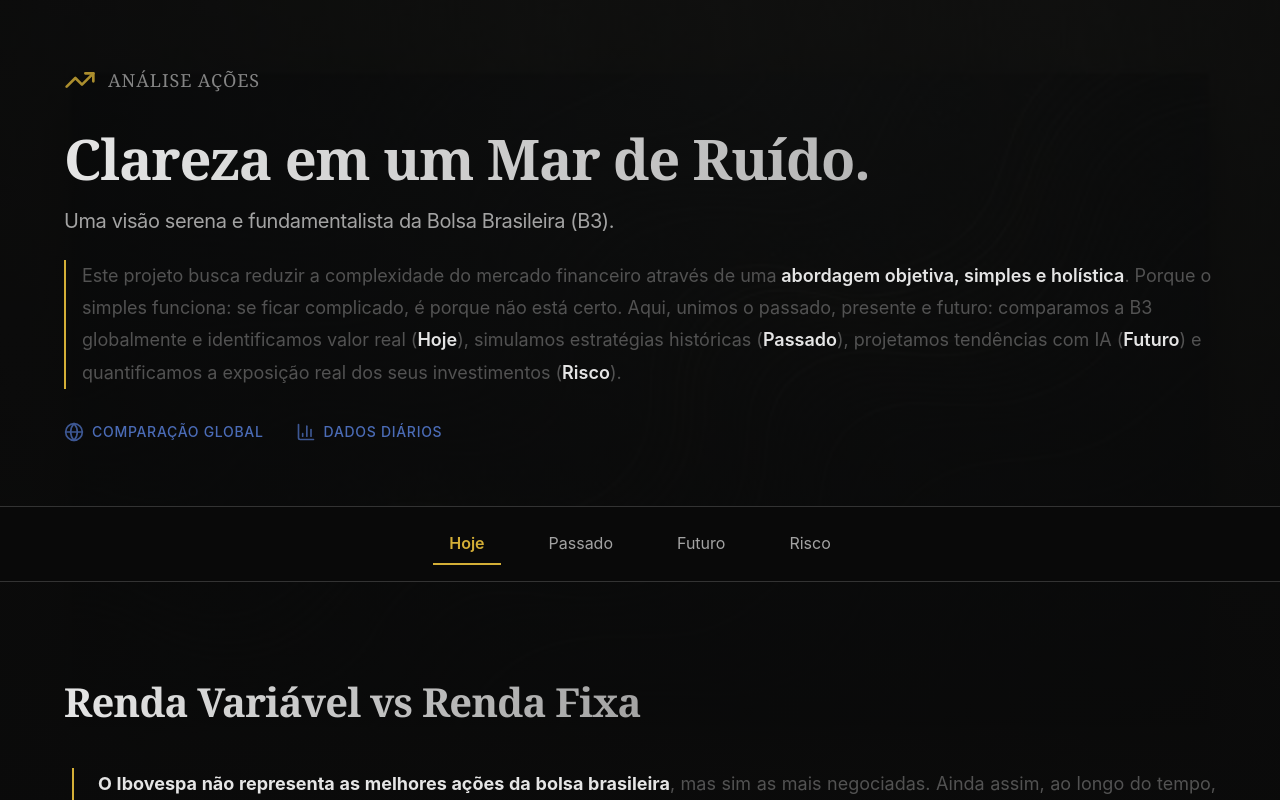
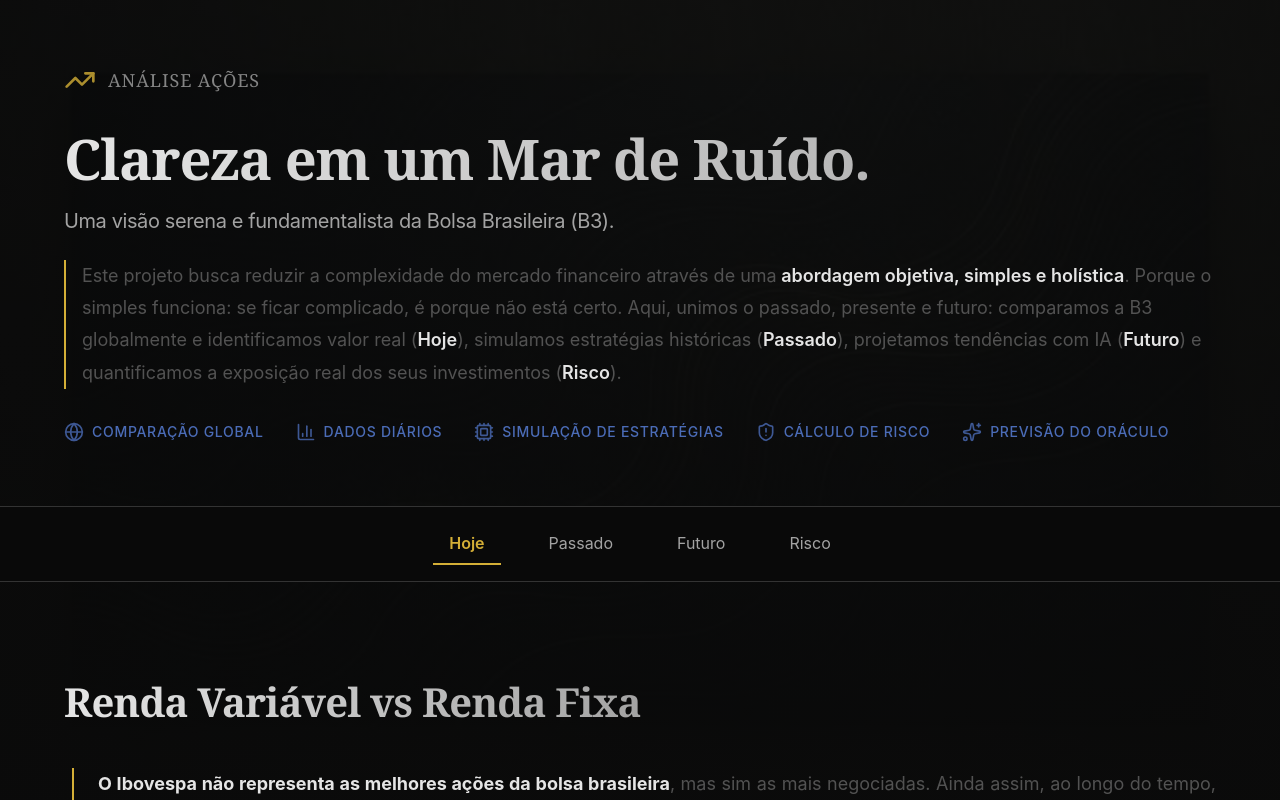
Before and after one commit to OtavioLinhares/site_b3, a React (Vite) app in the folder web/: page / in a window 1280 px wide. Shown: the top 800 px of the page. Built offline with nearby package versions, Linux system fonts and the light colour scheme; no server answers.

Commit message:
style: Add icons for Simulation, Risk, and Oracle to header

```diff
--- a/web/src/components/Header.jsx
+++ b/web/src/components/Header.jsx
@@ -1,5 +1,5 @@
 import React from 'react';
-import { TrendingUp, Globe, BarChart3 } from 'lucide-react';
+import { TrendingUp, Globe, BarChart3, Cpu, ShieldAlert, Sparkles } from 'lucide-react';
 
 const Header = () => {
   return (
@@ -36,6 +36,18 @@ const Header = () => {
             <div className="stat-item">
               <BarChart3 size={20} className="stat-icon" />
               <span>Dados Diários</span>
+            </div>
+            <div className="stat-item">
+              <Cpu size={20} className="stat-icon" />
+              <span>Simulação de Estratégias</span>
+            </div>
+            <div className="stat-item">
+              <ShieldAlert size={20} className="stat-icon" />
+              <span>Cálculo de Risco</span>
+            </div>
+            <div className="stat-item">
+              <Sparkles size={20} className="stat-icon" />
+              <span>Previsão do Oráculo</span>
             </div>
           </div>
         </div>
```
